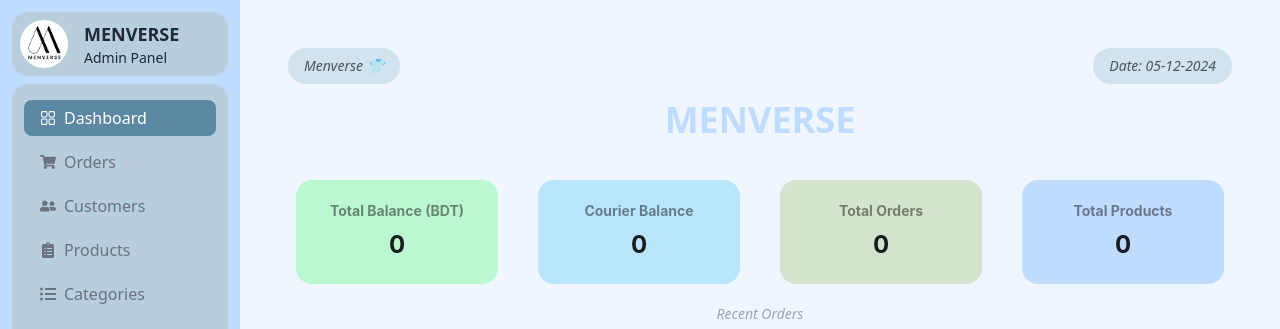
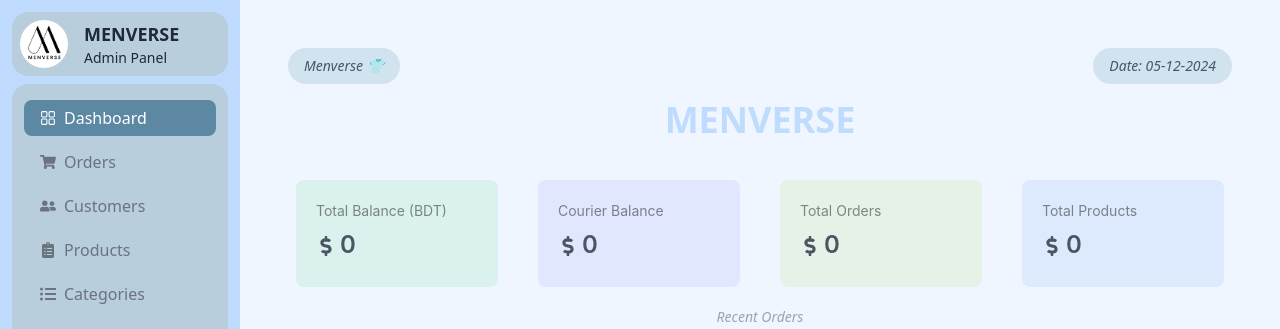
Before and after one commit to fazlulkarimhridoy/menverse-client, a Next.js app: page /admin in a window 1280 px wide. Shown: the top 329 px of the page. Built offline with nearby package versions, Linux system fonts and the light colour scheme; no server answers; sample sign-in values are in the browser's storage; a small style sheet from the web is missing; a web font is replaced by a local one.

Commit message:
changed dashboard design slightly

```diff
--- a/src/app/admin/page.tsx
+++ b/src/app/admin/page.tsx
@@ -7,8 +7,14 @@
 import axios from "axios";
 import { useEffect } from "react";
 import CountUp from "react-countup";
+import { FaDollarSign } from "react-icons/fa";
 
-const formatter: StatisticProps["formatter"] = (value) => <CountUp end={value as number} separator="," />;
+const formatter: StatisticProps["formatter"] = (value) => (
+    <div className="flex items-center justify-center gap-1 text-gray-600 font-semibold">
+        <FaDollarSign className="text-xl mt-0.5" />
+        <CountUp end={value as number} separator="," />
+    </div>
+);
 
 type statistic = {
     orderStatistic: {
@@ -69,41 +75,33 @@
             </div>
             {/* statistics */}
             <div className="text-nowrap mt-5 md:mt-10 px-2 grid grid-cols-2 xl:grid-cols-4 gap-3 md:gap-5 lg:gap-10">
-                <div>
                 <Statistic
-                        className="bg-green-200 p-5 text-center font-bold rounded-2xl"
+                    className="bg-green-500/10 p-5 rounded-lg"
                     title="Total Balance (BDT)"
                     value={data?.orderStatistic?._sum?.totalPrice}
                     precision={2}
                     formatter={formatter}
                 />
-                </div>
-                <div>
                 <Statistic
-                        className="bg-sky-200 p-5 text-center font-bold rounded-2xl"
+                    className="bg-indigo-500/10 p-5 rounded-lg"
                     title="Courier Balance"
                     value={data?.courierBalance}
                     formatter={formatter}
                 />
-                </div>
-                <div>
                 <Statistic
-                        className="bg-[#D3E3CD] p-5 text-center font-bold rounded-2xl"
+                    className="bg-lime-500/10 p-5 rounded-lg"
                     title="Total Orders"
                     value={data?.orderStatistic?._count}
                     formatter={formatter}
                 />
-                </div>
 
-                <div>
                 <Statistic
-                        className="bg-blue-200 p-5 text-center font-bold rounded-2xl"
+                    className="bg-blue-500/10 p-5 rounded-lg"
                     title="Total Products"
                     value={data?.productStatistic?._count}
                     precision={2}
                     formatter={formatter}
                 />
-                </div>
             </div>
             {/* chartbar */}
             <div style={{ scrollbarWidth: "none", msOverflowStyle: "none" }} className="overflow-x-scroll">
```
Lines whose indentation alone changed are shown as unchanged.
